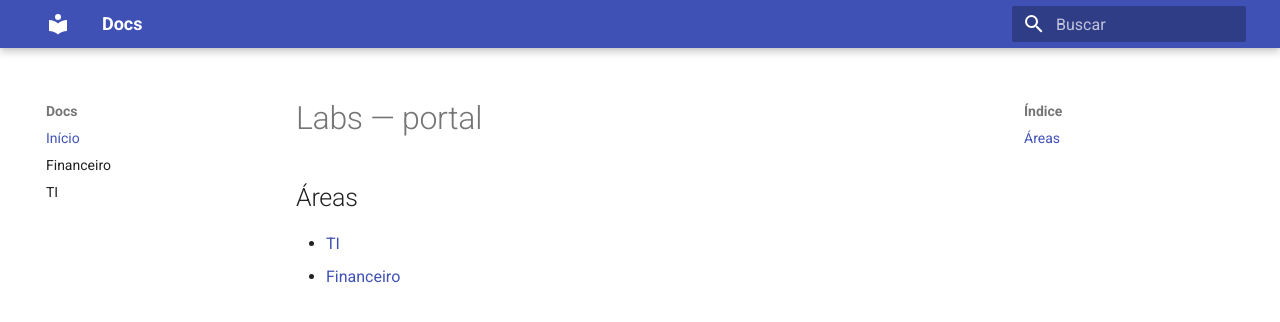
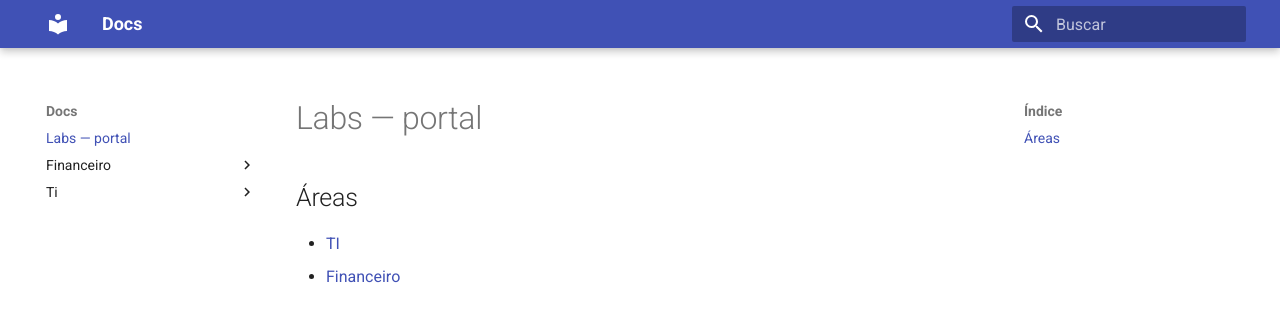
Before and after one commit to adherculano/docs, an MkDocs documentation site: the page built from docs/index.md, in a window 1280 px wide. Shown: the top 322 px of the page. Built offline with MkDocs 1.6.1 and Material for MkDocs 9.7.7, drawn with Linux system fonts in a browser that asks for light colours; part of the change alters nothing that is shown.

Commit message:
Update mkdocs.yml

```diff
--- a/mkdocs.yml
+++ b/mkdocs.yml
@@ -12,9 +12,9 @@ theme:
   #logo: assets/logo.png
 plugins:
   - search
-nav:
-  - Início: index.md
-  - Financeiro:
-    - financeiro/index.md
-  - TI:
-    - ti/index.md
+# nav:
+#   - Início: index.md
+#   - Financeiro:
+#     - financeiro/index.md
+#   - TI:
+#     - ti/index.md
```
